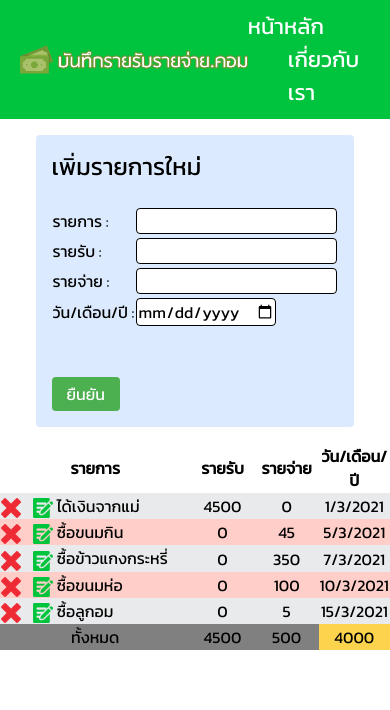
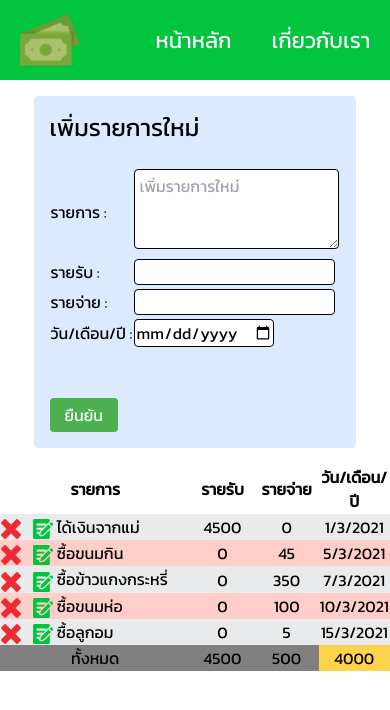
Before and after one commit to lengleng9090/INT203_62130500034_Groupwork_SPA, a Vue app: page / in a window 390 px wide. Shown: the top 710 px of the page. Built offline with nearby package versions, Linux system fonts and the light colour scheme; data requests are answered from the project's data file.

Commit message:
62130500034 [UPDATE]in Home.vue change description input to textarea & [UPDATE]Responsive icon in Navbar

```diff
--- a/src/components/NavigationBar.vue
+++ b/src/components/NavigationBar.vue
@@ -1,7 +1,8 @@
 <template>
     <header class="flex justify-between place-items-center">
         <div>
-        <img class="logo" src="../../public/img/iconlarge.png" width="400">
+        <img src="../../public/img/iconlarge.png" width="400" class="image_full">
+        <img src="../../public/img/icon.png" width="60" class="image_mobile">
         </div>
         <div class="space-x-10">
         <router-link to="/" class="inline-block">หน้าหลัก</router-link>
@@ -22,4 +23,21 @@
 header{
     padding: 10px 5%;
 }
+.image_full{
+   display:block;
+  }
+
+ .image_mobile{
+  display:none;
+ }
+
+@media (max-width: 1000px) and (min-width: 320px){
+  .image_full{
+   display:none;
+  }
+
+  .image_mobile{
+   display:block;
+  }
+}
 </style>
--- a/src/views/Home.vue
+++ b/src/views/Home.vue
@@ -9,9 +9,10 @@
         <tr>
           <td>รายการ :</td>
           <td>
-            <input
-              type="text"
-              class="border border-black rounded"
+            <textarea
+              class="p-1 h-20 border border-black rounded"
+              spellcheck="false"
+              placeholder="เพิ่มรายการใหม่"
               v-model="enteredDescription"
             />
           </td>
@@ -64,7 +65,11 @@
         <tr>
           <td>วัน/เดือน/ปี :</td>
           <td>
-            <input class="border border-black rounded" type="date" v-model="enteredDate" />
+            <input
+              class="border border-black rounded"
+              type="date"
+              v-model="enteredDate"
+            />
           </td>
         </tr>
         <tr>
```
